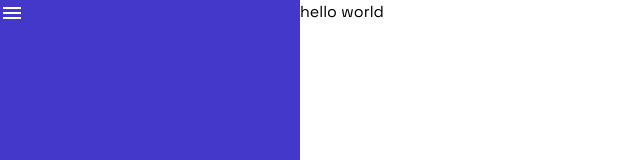
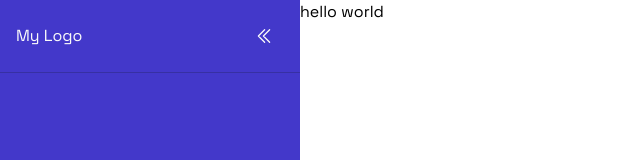
Before and after one commit to Marcos8060/Dashboard, a Next.js app: page / in a window 1280 px wide. Shown: the top 160 px of the page, without its empty margins (0-640 px from the left). Built offline with nearby package versions, Linux system fonts and the light colour scheme; a web font is replaced by a local one.

Commit message:
polished the sidebar

```diff
--- a/src/components/Layout.js
+++ b/src/components/Layout.js
@@ -2,6 +2,7 @@
 import classNames from "classnames";
 import React, { useState } from "react";
 import MenuIcon from '@mui/icons-material/Menu';
+import Sidebar from "./Sidebar";
 const Layout = ({children}) => {
   const [collapsed, setSidebarCollapsed] = useState(false);
   return (
@@ -17,11 +18,15 @@ const Layout = ({children}) => {
       })}
     >
       {/* sidebar */}
-      <div className="bg-indigo-700 text-white">
+      <Sidebar
+       collapsed={collapsed}
+       setCollapsed={()=> setSidebarCollapsed((prev) => !prev)}
+      />
+      {/* <div className="bg-indigo-700 text-white">
         <button onClick={() => setSidebarCollapsed((prev) => !prev)}>
           <MenuIcon className="w-10 h-10" />
         </button>
-      </div>
+      </div> */}
       {/* content */}
       <div className=""> {children}</div>
     </div>
```
